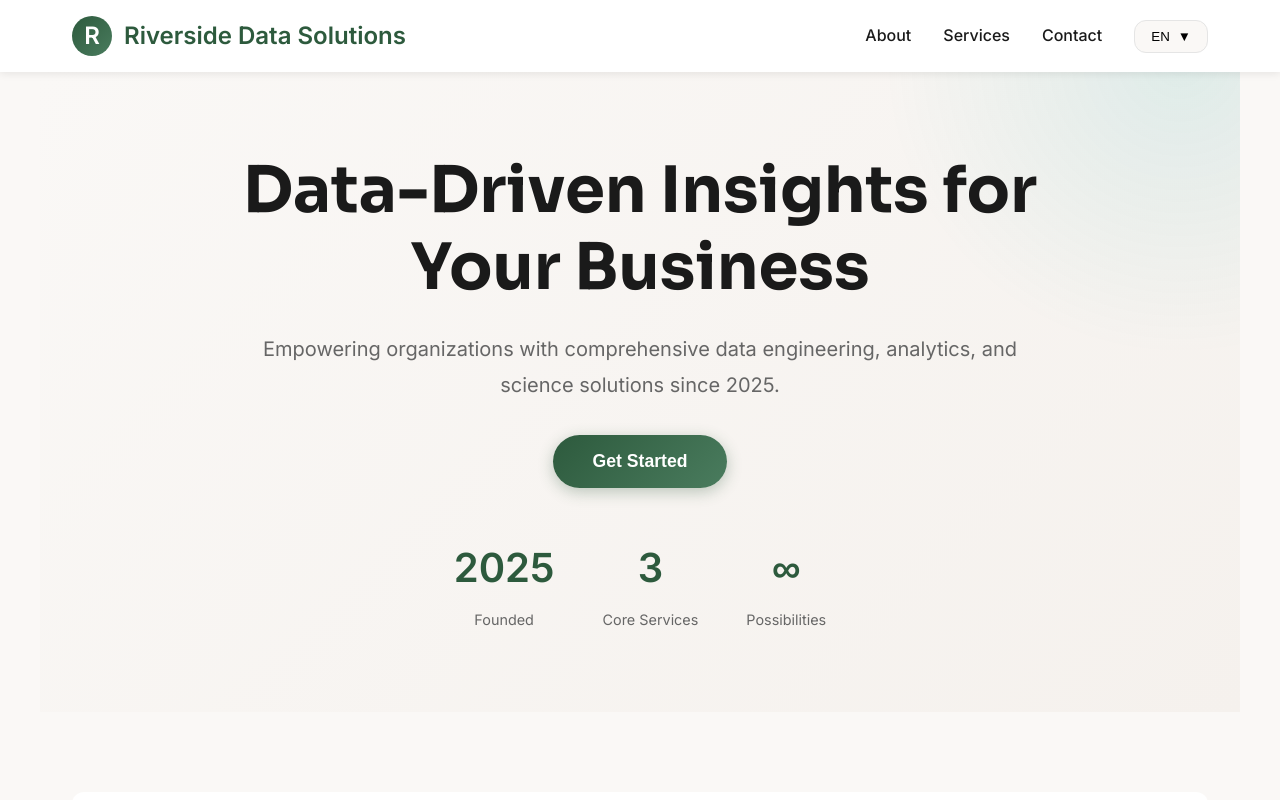
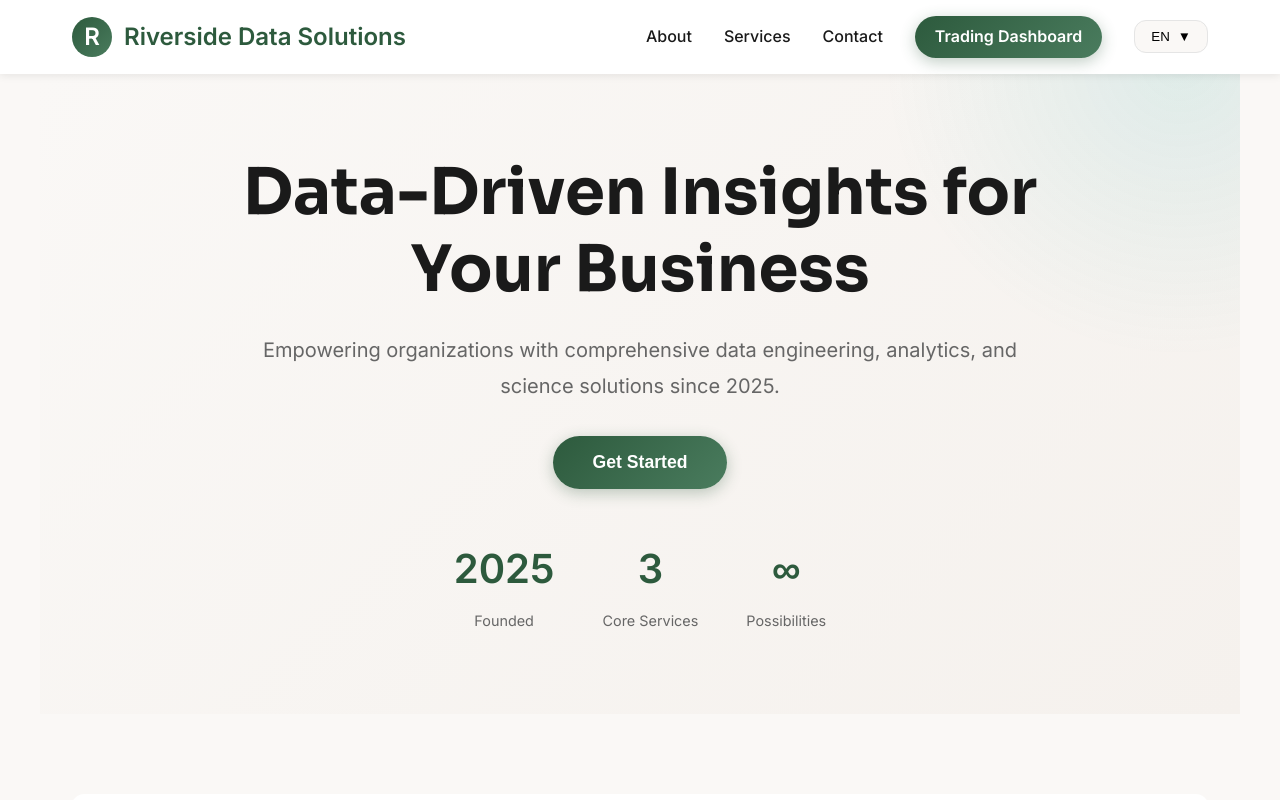
Before and after one commit to DKowarsch/riverside-data-solutions, a plain HTML site: page index.html in a window 1280 px wide. Shown: the top 800 px of the page. Drawn offline with Linux system fonts and the light colour scheme.

Commit message:
Add a Trading Dashboard button to the site header (EN/ES/ZH)
Opens https://rds24-trading-dashboard.pages.dev in a new tab.

Co-Authored-By: Claude Opus 5.5 <noreply@anthropic.com>
Claude-Session: https://claude.ai/code/session_01AfPoxnxzM26RhY5XBSu7SU

```diff
--- a/index.html
+++ b/index.html
@@ -95,6 +95,20 @@
 
         nav a:hover {
             color: var(--primary);
+        }
+        nav a.nav-dashboard {
+            background: linear-gradient(135deg, var(--primary), var(--primary-light));
+            color: white;
+            padding: 0.5rem 1.25rem;
+            border-radius: 50px;
+            font-weight: 600;
+            box-shadow: 0 4px 15px rgba(45, 90, 61, 0.3);
+            transition: all 0.3s ease;
+        }
+        nav a.nav-dashboard:hover {
+            color: white;
+            transform: translateY(-2px);
+            box-shadow: 0 6px 20px rgba(45, 90, 61, 0.4);
         }
 
         .lang-selector {
@@ -461,6 +475,9 @@
                 <a href="#contact" onclick="scrollToSection('contact', event)">
                     <span id="nav-contact">Contact</span>
                 </a>
+                <a href="https://rds24-trading-dashboard.pages.dev" class="nav-dashboard" target="_blank" rel="noopener noreferrer">
+                    <span id="nav-dashboard">Trading Dashboard</span>
+                </a>
                 <div class="lang-selector">
                     <button class="lang-btn" id="lang-toggle" onclick="toggleLangDropdown()">
                         <span id="current-lang">EN</span>
@@ -605,6 +622,7 @@
                 navAbout: "About",
                 navServices: "Services",
                 navContact: "Contact",
+                navDashboard: "Trading Dashboard",
                 heroTitle: "Data-Driven Insights for Your Business",
                 heroSubtitle: "Empowering organizations with comprehensive data engineering, analytics, and science solutions since 2025.",
                 heroCta: "Get Started",
@@ -635,6 +653,7 @@
                 navAbout: "Acerca de",
                 navServices: "Servicios",
                 navContact: "Contacto",
+                navDashboard: "Panel de Trading",
                 heroTitle: "Conocimientos Basados en Datos para Su Negocio",
                 heroSubtitle: "Empoderando organizaciones con soluciones integrales de ingeniería, análisis y ciencia de datos desde 2025.",
                 heroCta: "Comenzar",
@@ -665,6 +684,7 @@
                 navAbout: "关于",
                 navServices: "服务",
                 navContact: "联系",
+                navDashboard: "交易仪表板",
                 heroTitle: "为您的业务提供数据驱动的洞察",
                 heroSubtitle: "自2025年以来，通过全面的数据工程、分析和科学解决方案赋能组织。",
                 heroCta: "开始使用",
@@ -709,6 +729,7 @@
             document.getElementById('nav-about').textContent = t.navAbout;
             document.getElementById('nav-services').textContent = t.navServices;
             document.getElementById('nav-contact').textContent = t.navContact;
+            document.getElementById('nav-dashboard').textContent = t.navDashboard;
             document.getElementById('hero-title').textContent = t.heroTitle;
             document.getElementById('hero-subtitle').textContent = t.heroSubtitle;
             document.getElementById('hero-cta').textContent = t.heroCta;
```
